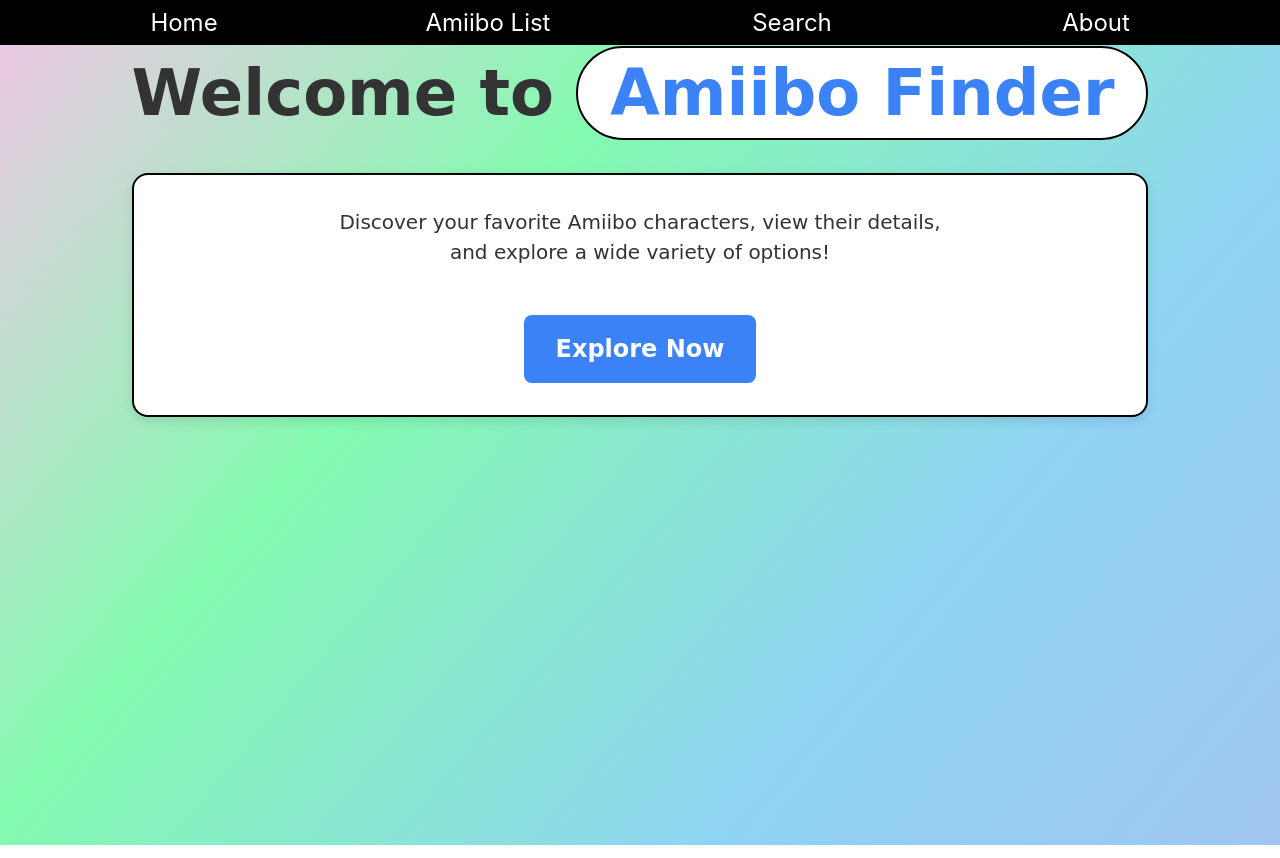
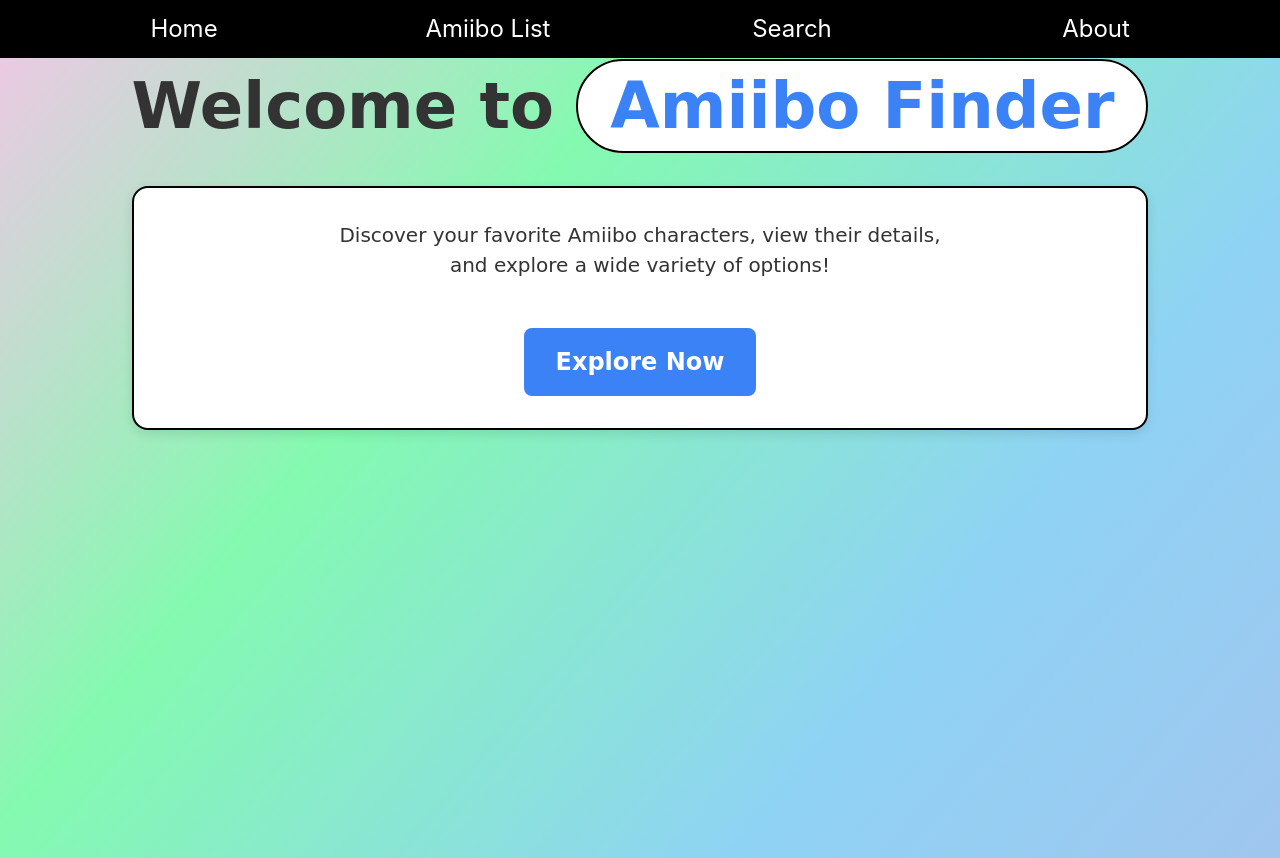
Before and after one commit to Mussie0001/amiibo-finder, a React (Vite) app: page / in a window 1280 px wide. Built offline with nearby package versions, Linux system fonts and the light colour scheme.

Commit message:
fixed stlying navbar

```diff
--- a/src/components/NavBar.tsx
+++ b/src/components/NavBar.tsx
@@ -11,7 +11,6 @@
 
 // Christian Rudder ---------------------------
 // Navigation bar
-import { Pill } from "./styles/amiibo-styled";
 import { Link } from "react-router-dom";
 
 const NavCard = styled.div`
@@ -36,7 +35,7 @@
   text-decoration: none;
   font-size: 1.5rem;
   width: 100%;
-  height: 45px;
+  height: 58px;
   text-decoration: none;
   display: flex;
   justify-content: center;
--- a/src/components/styles/amiibo-styled.ts
+++ b/src/components/styles/amiibo-styled.ts
@@ -3,6 +3,7 @@
 // reusable styled components for the app
 
 // Christian Rudder ---------------------------
+// Some may or may not be used in the final version of the project
 const Header = styled.h1`
   font-size: 4rem;
   font-weight: 800;
```
